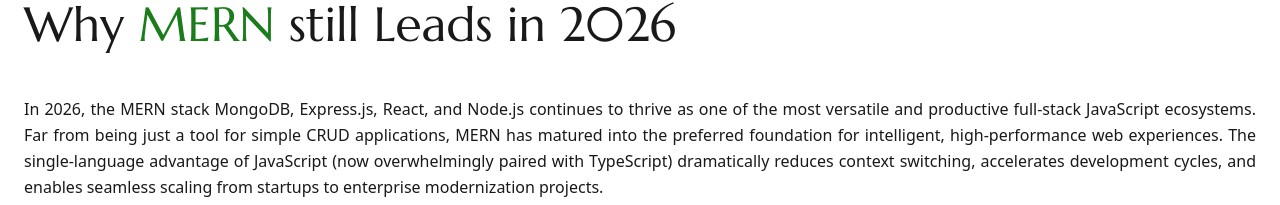
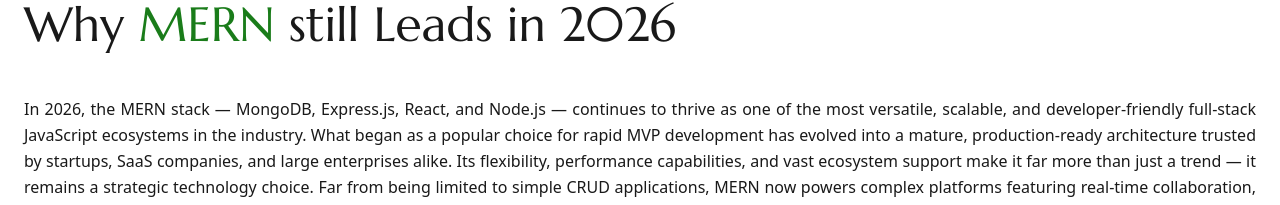
Before and after one commit to joydeep-07/Paul, a React (Vite) app: page /blog/mern-architecture in a window 1280 px wide. Shown: the part 548-753 px from the top of the page. Built offline with nearby package versions, Linux system fonts and the light colour scheme; no server answers.

Commit message:
Updated MernArchitectire.jsx

```diff
--- a/src/blog/AllBlogs/MernArchitectire.jsx
+++ b/src/blog/AllBlogs/MernArchitectire.jsx
@@ -30,15 +30,15 @@
             </h2>
 
             <p className="pt-4 text-[var(--text-main)] text-sm sm:text-base leading-relaxed text-justify">
-              In 2026, the MERN stack MongoDB, Express.js, React, and Node.js
-              continues to thrive as one of the most versatile and productive
-              full-stack JavaScript ecosystems. Far from being just a tool for
-              simple CRUD applications, MERN has matured into the preferred
-              foundation for intelligent, high-performance web experiences. The
-              single-language advantage of JavaScript (now overwhelmingly paired
-              with TypeScript) dramatically reduces context switching,
-              accelerates development cycles, and enables seamless scaling from
-              startups to enterprise modernization projects.
+              In 2026, the MERN stack — MongoDB, Express.js, React, and Node.js — continues to thrive as one of the most versatile, scalable, and developer-friendly full-stack JavaScript ecosystems in the industry. What began as a popular choice for rapid MVP development has evolved into a mature, production-ready architecture trusted by startups, SaaS companies, and large enterprises alike. Its flexibility, performance capabilities, and vast ecosystem support make it far more than just a trend — it remains a strategic technology choice.
+
+Far from being limited to simple CRUD applications, MERN now powers complex platforms featuring real-time collaboration, AI integrations, microservices architectures, serverless deployments, and edge-optimized experiences. Modern tooling, improved DevOps workflows, and cloud-native compatibility have elevated MERN into a foundation capable of handling high-traffic, mission-critical systems with confidence.
+
+One of its greatest strengths is the single-language advantage of JavaScript — now overwhelmingly paired with TypeScript for type safety and maintainability. Using one language across the entire stack dramatically reduces context switching between frontend and backend development. This unified development experience accelerates team productivity, simplifies hiring, enhances code reusability, and streamlines debugging across layers of the application.
+
+Additionally, the tight integration between React on the frontend and Node.js on the backend enables efficient API communication, real-time data streaming, and optimized rendering strategies. Combined with MongoDB’s flexible document-based data modeling, developers can iterate quickly while maintaining scalability and performance. From early-stage startups building their first product to enterprises modernizing legacy systems, MERN provides a seamless pathway for growth without forcing a complete technology overhaul.
+
+Ultimately, MERN’s continued dominance in 2026 is not accidental. It thrives because it adapts — embracing modern best practices, performance enhancements, and developer experience improvements while staying rooted in the simplicity and power of JavaScript.
             </p>
 
             <p className="pt-4 text-[var(--text-main)] text-sm sm:text-base leading-relaxed text-justify">
```
